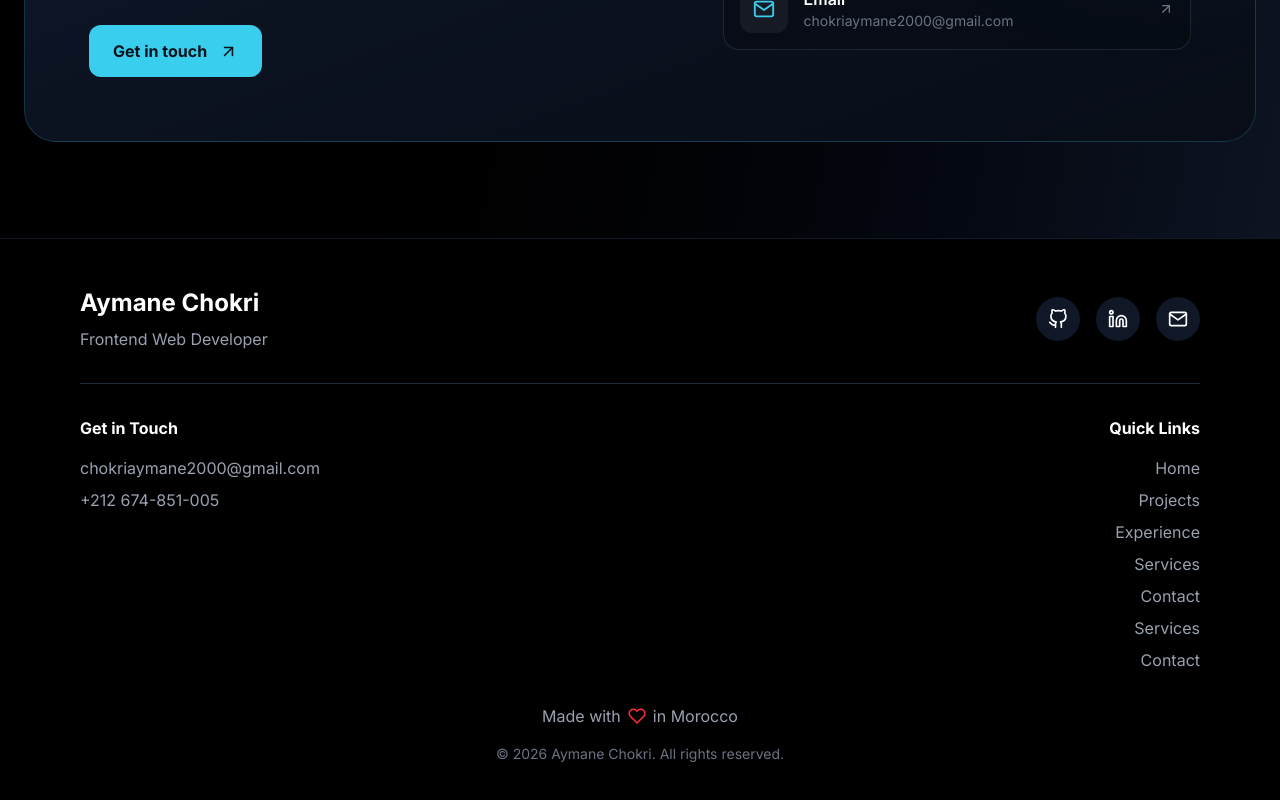
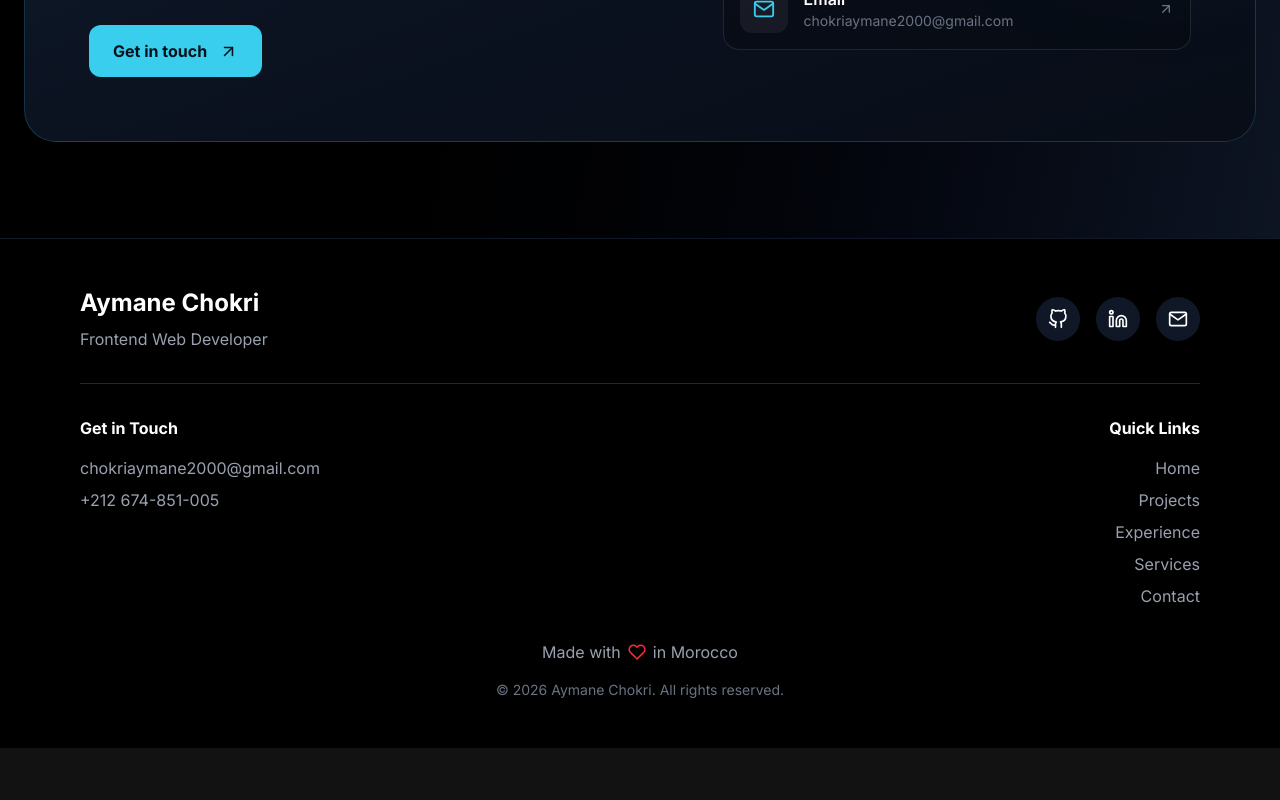
Before and after one commit to aymanechoukri/PORTFOLIO-V2, a Next.js app: page / in a window 1280 px wide. Shown: the part 5760-6560 px from the top of the page. After the commit the page ends 6508 px from the top, so only its background shows below. Built offline with nearby package versions, Linux system fonts and the light colour scheme.

Commit message:
fix: remove duplicate footer shortcuts

```diff
--- a/src/Components/Footer.tsx
+++ b/src/Components/Footer.tsx
@@ -148,12 +148,6 @@ export default function Footer() {
               <a href="#contact" className="text-gray-400 hover:text-white transition-colors block">
                 Contact
               </a>
-              <a href="#Experience" className="text-gray-400 hover:text-white transition-colors block">
-                Services
-              </a>
-              <a href="#contact" className="text-gray-400 hover:text-white transition-colors block">
-                Contact
-              </a>
             </div>
           </motion.div>
         </motion.div>
```
